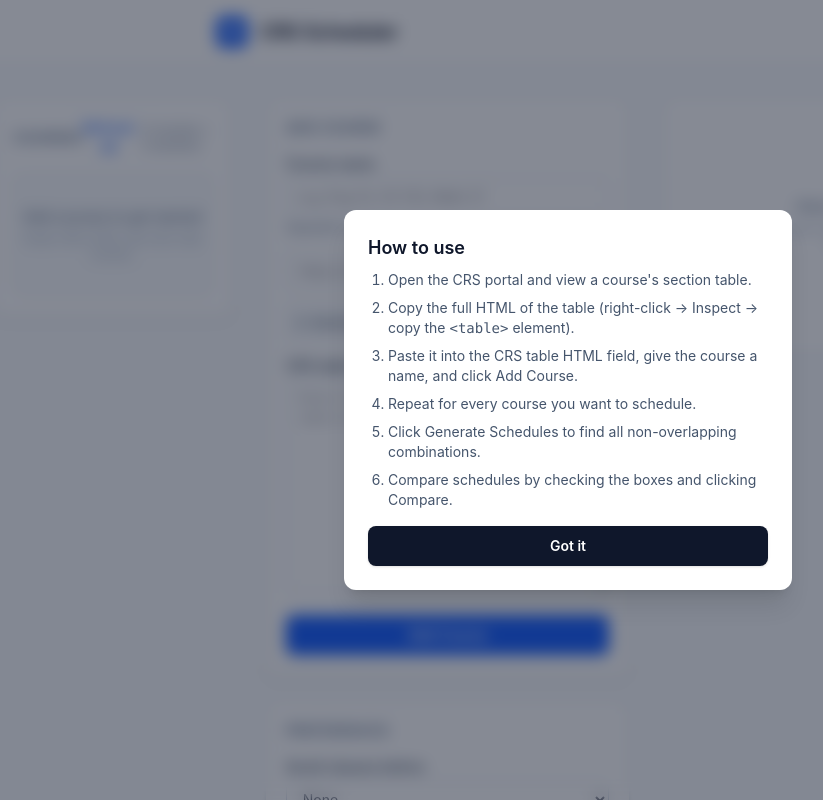
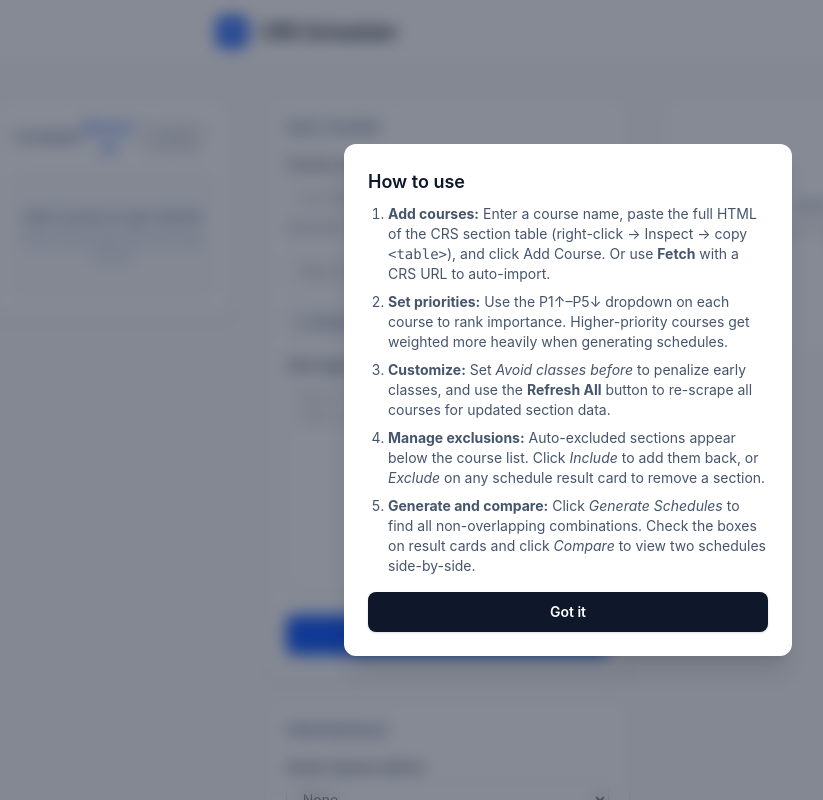
Before and after one commit to mcjefdreal/crs-scheduler, a SvelteKit app: page / in a window 1280 px wide. Both pictures are taken after a click on the button "Instructions". Shown: the top 800 px of the page, without its empty margins (72-895 px from the left). Built offline with nearby package versions, Linux system fonts and the light colour scheme.

Commit message:
docs: rewrite instructions modal with priority, fetch, exclusions, and preferences

```diff
--- a/src/routes/+page.svelte
+++ b/src/routes/+page.svelte
@@ -771,12 +771,11 @@
 			>
 				<h3 class="mb-2 text-lg font-semibold text-slate-900">How to use</h3>
 				<ol class="list-decimal space-y-2 pl-5 text-sm text-slate-600">
-					<li>Open the CRS portal and view a course's section table.</li>
-					<li>Copy the full HTML of the table (right-click → Inspect → copy the <code>&lt;table&gt;</code> element).</li>
-					<li>Paste it into the CRS table HTML field, give the course a name, and click Add Course.</li>
-					<li>Repeat for every course you want to schedule.</li>
-					<li>Click Generate Schedules to find all non-overlapping combinations.</li>
-					<li>Compare schedules by checking the boxes and clicking Compare.</li>
+					<li><strong>Add courses:</strong> Enter a course name, paste the full HTML of the CRS section table (right-click → Inspect → copy <code>&lt;table&gt;</code>), and click Add Course. Or use <strong>Fetch</strong> with a CRS URL to auto-import.</li>
+					<li><strong>Set priorities:</strong> Use the P1↑–P5↓ dropdown on each course to rank importance. Higher-priority courses get weighted more heavily when generating schedules.</li>
+					<li><strong>Customize:</strong> Set <em>Avoid classes before</em> to penalize early classes, and use the <strong>Refresh All</strong> button to re-scrape all courses for updated section data.</li>
+					<li><strong>Manage exclusions:</strong> Auto-excluded sections appear below the course list. Click <em>Include</em> to add them back, or <em>Exclude</em> on any schedule result card to remove a section.</li>
+					<li><strong>Generate and compare:</strong> Click <em>Generate Schedules</em> to find all non-overlapping combinations. Check the boxes on result cards and click <em>Compare</em> to view two schedules side-by-side.</li>
 				</ol>
 				<button
 					onclick={() => showInstructions = false}
```
